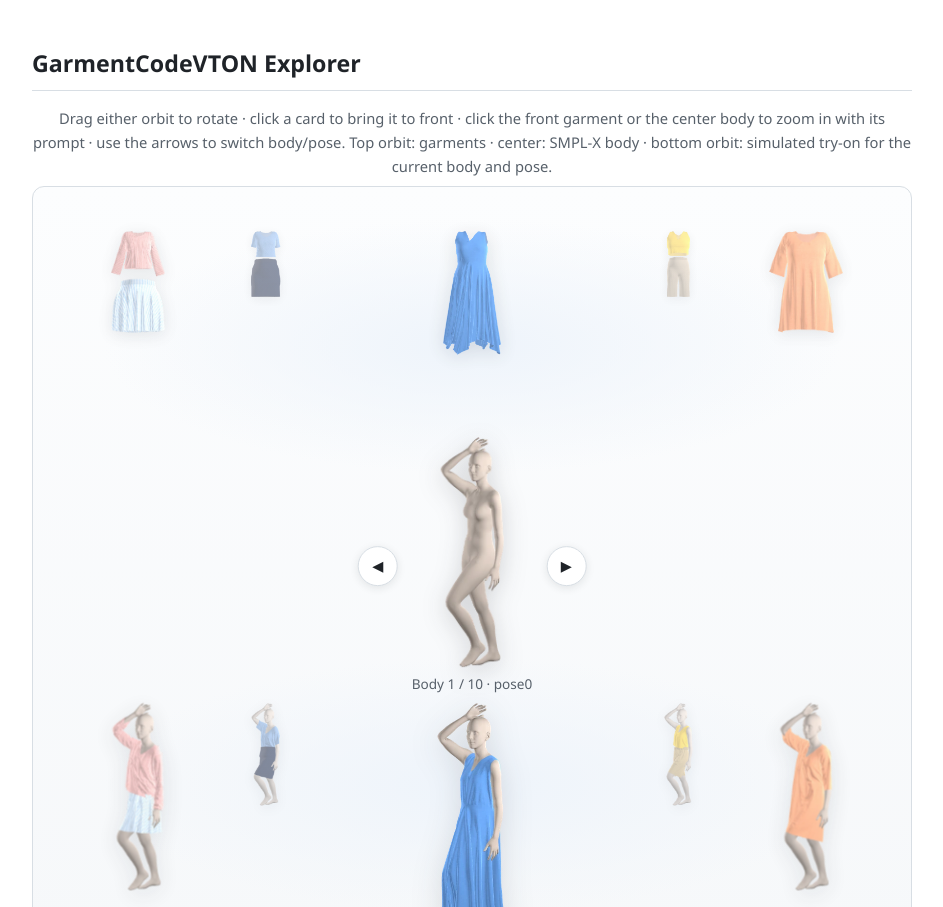
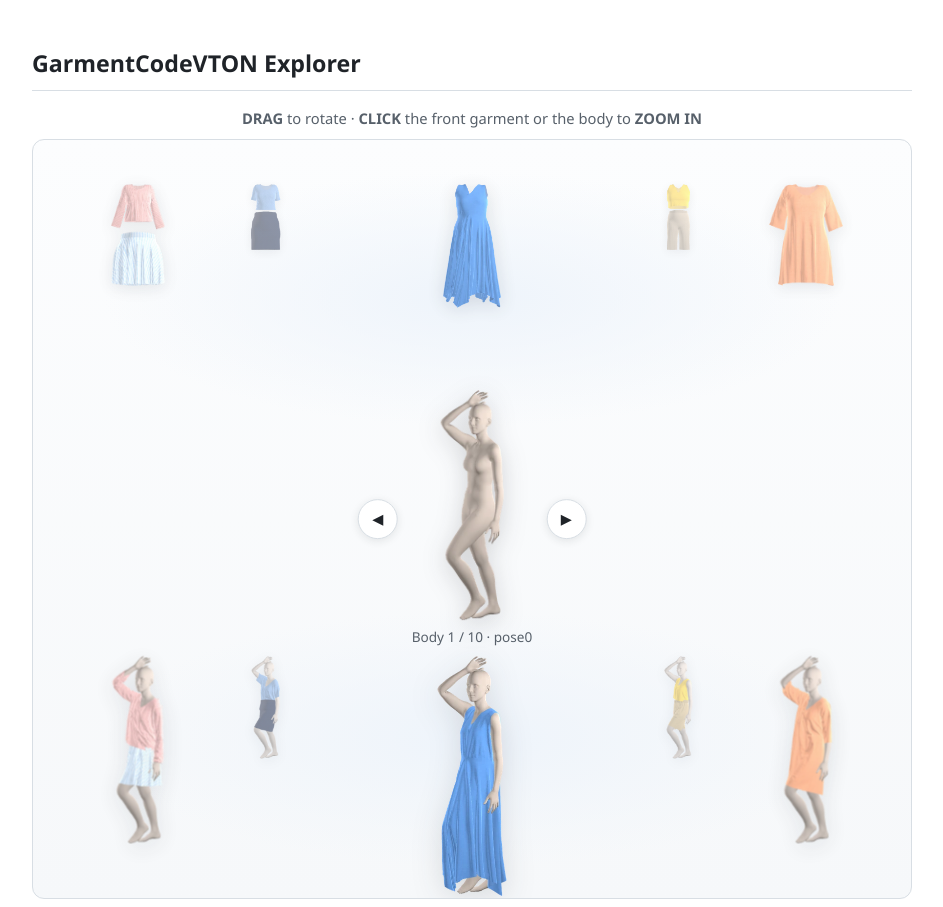
Before and after one commit to ZenoNing/ZenoNing.github.io, a plain HTML site: page FitVTON/index.html in a window 1280 px wide. Shown: the part 956-1863 px from the top of the page, without its empty margins (168-1111 px from the left). Drawn offline with Linux system fonts and the light colour scheme.

Commit message:
Shorten Explorer demo hint text

```diff
--- a/FitVTON/index.html
+++ b/FitVTON/index.html
@@ -246,7 +246,7 @@
 
   <section id="orbit-demo">
     <h2>GarmentCodeVTON Explorer</h2>
-    <p class="demo-hint">Drag either orbit to rotate &middot; click a card to bring it to front &middot; click the front garment or the center body to zoom in with its prompt &middot; use the arrows to switch body/pose. Top orbit: garments &middot; center: SMPL-X body &middot; bottom orbit: simulated try-on for the current body and pose.</p>
+    <p class="demo-hint"><strong>DRAG</strong> to rotate &middot; <strong>CLICK</strong> the front garment or the body to <strong>ZOOM IN</strong></p>
     <div class="orbit-scene" id="orbitScene">
       <div class="orbit-layer" id="orbitTop"></div>
       <div class="center-stage">
```
